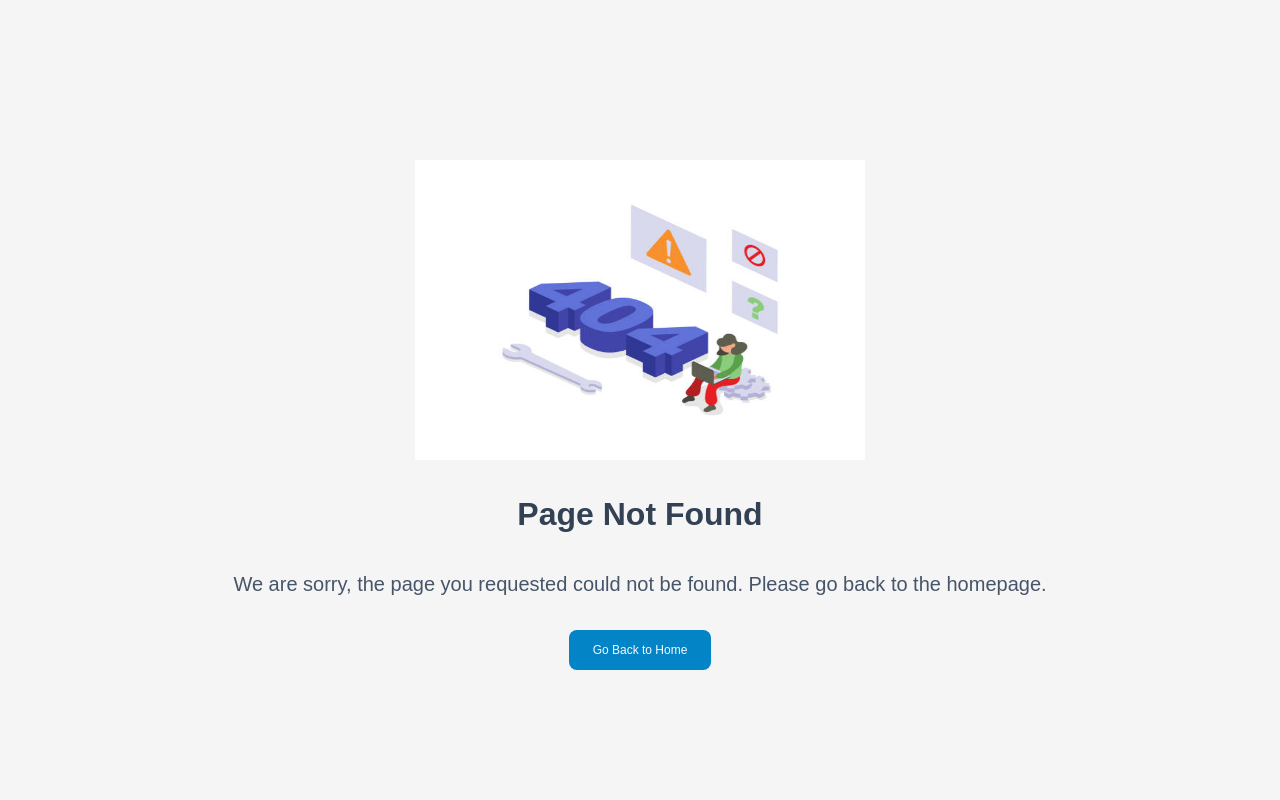
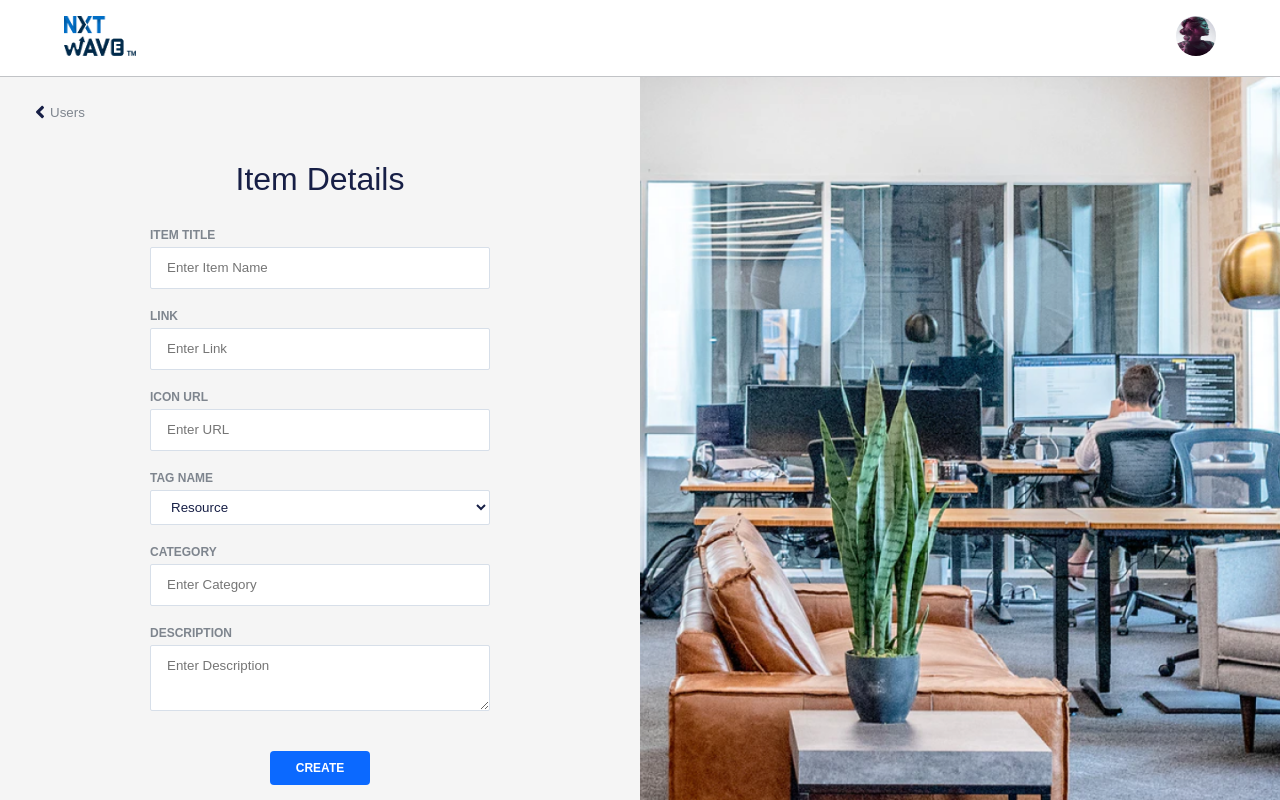
Before and after one commit to satyasai22-code/resource-management-portal, a React (Create React App) app: page /resource-management-portal/add-resource in a window 1280 px wide. Before the commit this address had no page. Shown: the top 800 px of the page. Built offline with nearby package versions, Linux system fonts and the light colour scheme.

Commit message:
fix routing

```diff
--- a/src/App.js
+++ b/src/App.js
@@ -11,8 +11,8 @@
     <div className="App">
         <Routes>
           <Route exact path="/resource-management-portal" element={<Home />} />
-          <Route exact path="/add-resource" element={<AddResourceItem/>}/>
-          <Route exact path="/login" element={<LoginForm/>}/>
+          <Route exact path="/resource-management-portal/add-resource" element={<AddResourceItem/>}/>
+          <Route exact path="/resource-management-portal/login" element={<LoginForm/>}/>
           <Route exact path="*" element={<PageNotFound/>}/>
         </Routes>
     </div>
--- a/src/components/AddUserItem/index.js
+++ b/src/components/AddUserItem/index.js
@@ -80,7 +80,7 @@
           <div className="item-details-container">
             <div className="resources-button-container">
               <Link
-                to="/"
+                to="/resource-management-portal"
                 className="back-to_users-link"
               >
                 <button className="back-arrow-btn" type="button">
--- a/src/components/Header/index.js
+++ b/src/components/Header/index.js
@@ -19,12 +19,12 @@
           </Link>
           <div className="button-logo-container">
             { isButtonRequired &&
-            <Link to="/add-resource">
+            <Link to="/resource-management-portal/add-resource">
                 <button type="button" className="add-item-btn">
                   ADD ITEM
                 </button>
             </Link>}
-            <Link to="/login">
+            <Link to="/resource-management-portal/login">
                 <img
                     className="profile-logo"
                     src={profile}
--- a/src/components/LoginForm/index.js
+++ b/src/components/LoginForm/index.js
@@ -35,7 +35,7 @@
         ) {
           customToast({type:`error`, message:`Enter Valid Form Data `})
         } else {
-          navigate("/")
+          navigate("/resource-management-portal")
         }
     }
     const onChange = (event) => {
```
